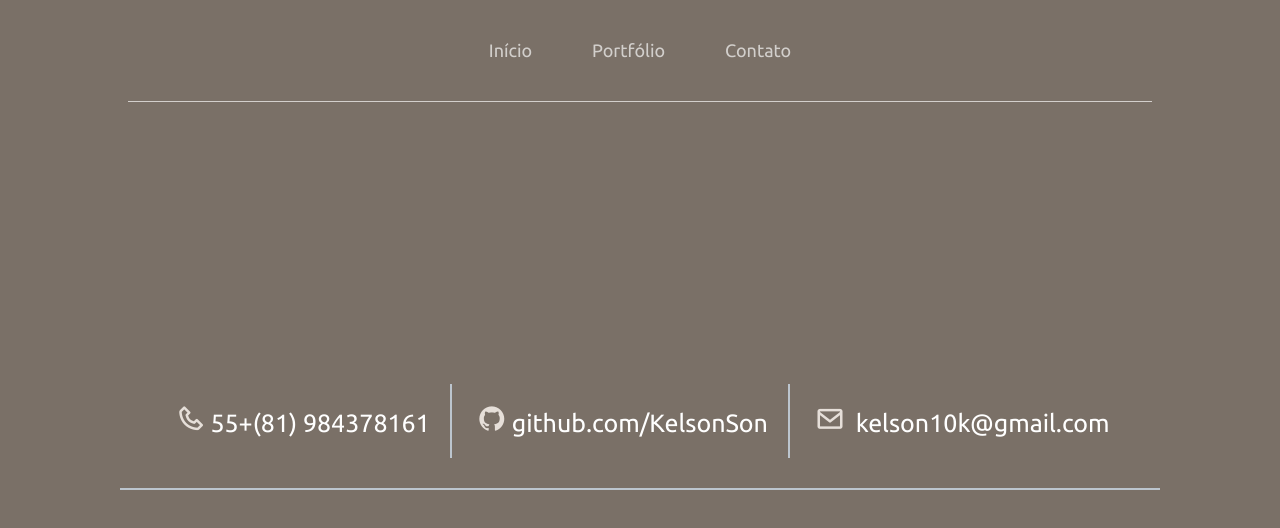
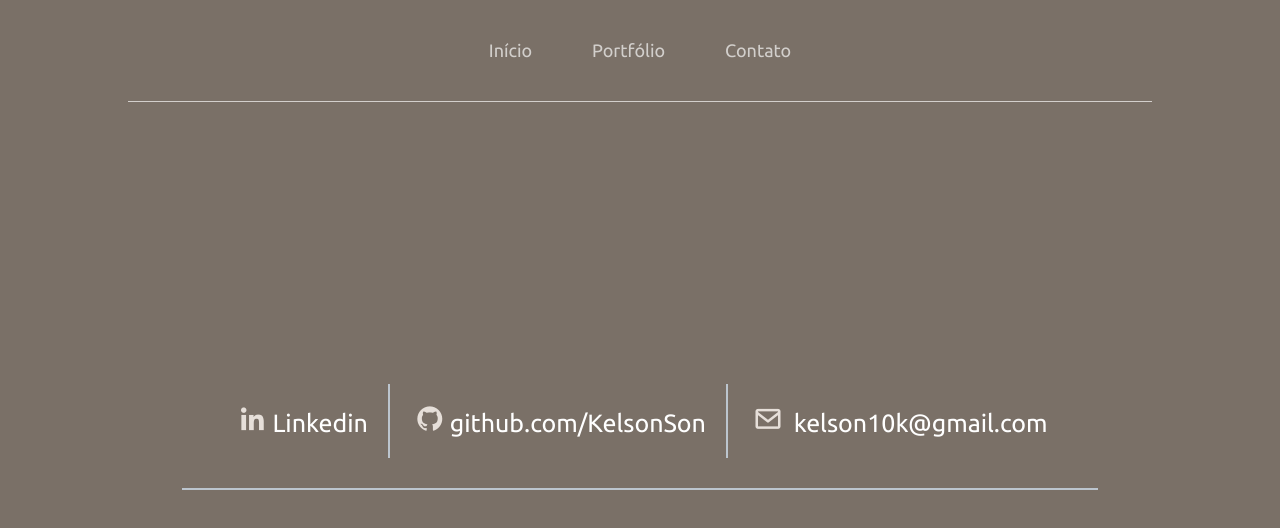
Before and after one commit to KelsonSon/Portfolio, a plain HTML site: page contato.html in a window 1280 px wide. Drawn offline with nearby package versions, Linux system fonts and the light colour scheme.

Commit message:
commit correcao 2

```diff
--- a/contato.html
+++ b/contato.html
@@ -23,7 +23,7 @@
         <div class="container">
             <div class="contatos">
                 <ul class="contatos-lista">
-                    <li style="border-left: none;"><span><i class='bx bx-phone'></i></span>55+(81) 984378161</li>
+                    <li style="border-left: none;"><span><i class='bx bxl-linkedin' ></i></span><a href="https://www.linkedin.com/in/kelson-soares-a39a14261/">Linkedin</a></li>
                     <li><span><i class='bx bxl-github' ></i></span><a href="https://github.com/KelsonSon">github.com/KelsonSon</a></li>
                     <li><span><i class='bx bx-envelope' ></i></span> kelson10k@gmail.com</li>
                 </ul>
```
